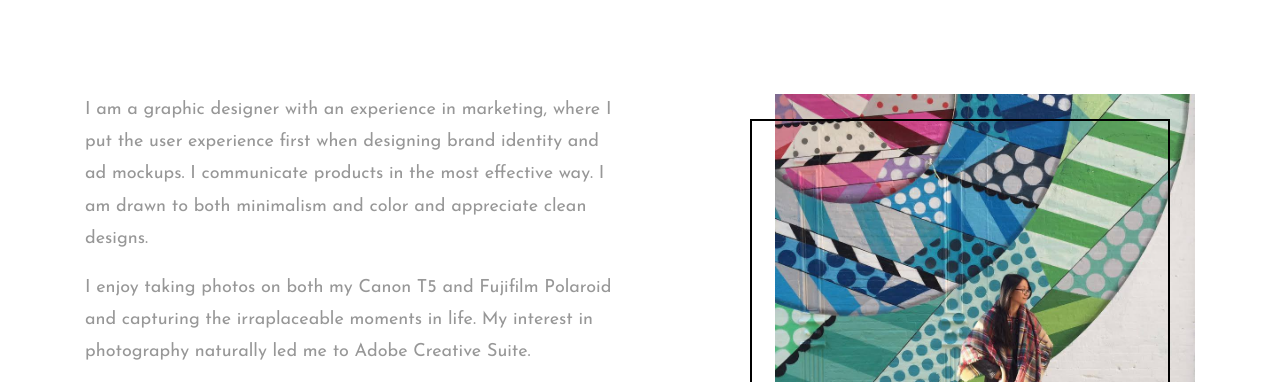
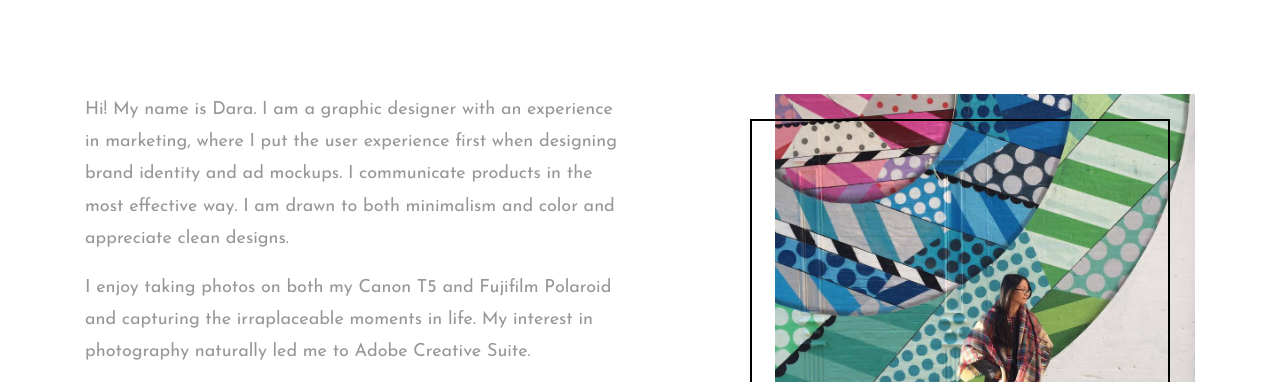
Before and after one commit to Dara-Sy/design-portfolio, a plain HTML site: page about.html in a window 1280 px wide. Shown: the part 410-792 px from the top of the page. Drawn offline with Linux system fonts and the light colour scheme.

Commit message:
update about

```diff
--- a/about.html
+++ b/about.html
@@ -82,7 +82,7 @@
 		<div class="container">
 			<div class="row">
 				<div class="col-lg-6">
-					<p>I am a graphic designer with an experience in marketing, where I put the user experience first when designing brand identity and ad mockups.
+					<p>Hi! My name is Dara. I am a graphic designer with an experience in marketing, where I put the user experience first when designing brand identity and ad mockups.
             I communicate products in the most effective way.
            I am drawn to both minimalism and color and appreciate clean designs.</p>
 
```
